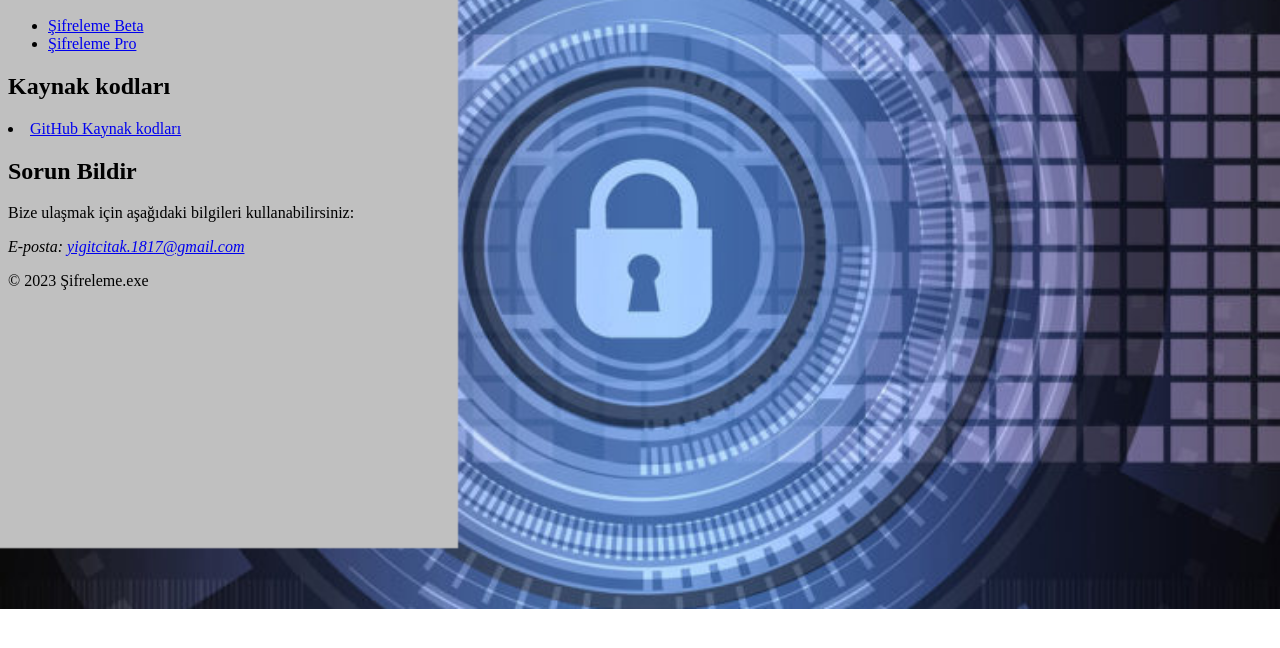
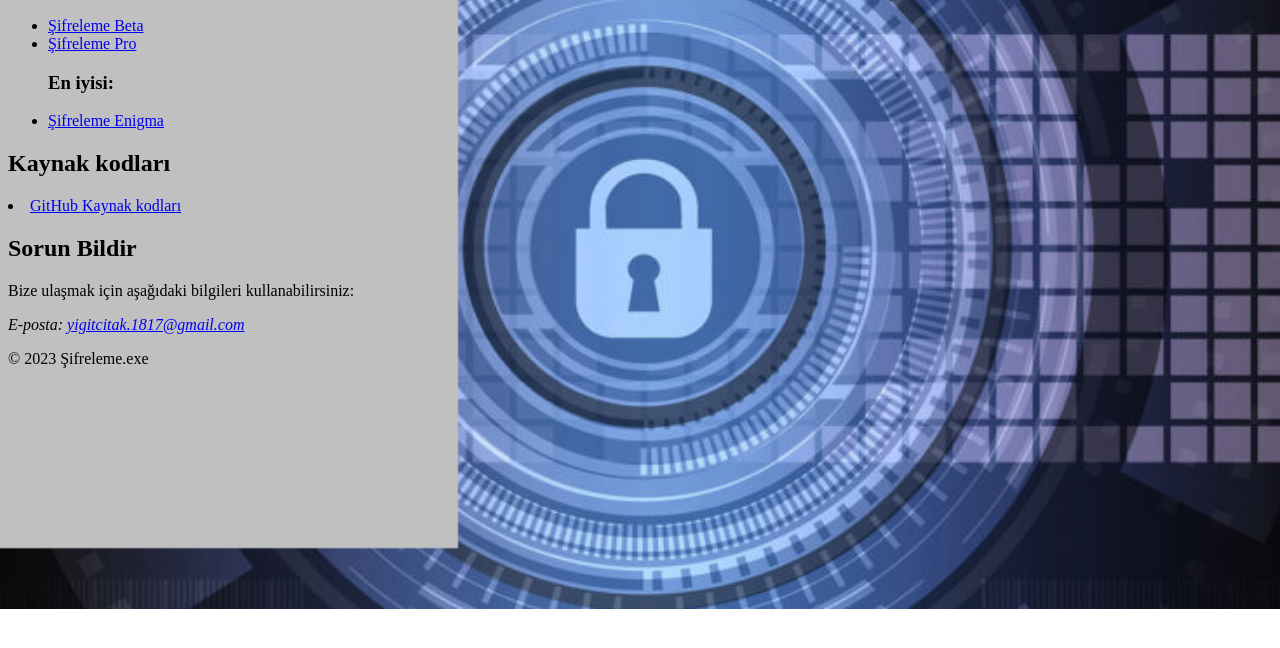
Before and after one commit to Yigit-2023/sifreleme.github.io, a plain HTML site: page index.html in a window 1280 px wide. Shown: the part 110-758 px from the top of the page. Drawn offline with Linux system fonts and the light colour scheme.

Commit message:
Update index.html
new program: enigma

```diff
--- a/index.html
+++ b/index.html
@@ -23,6 +23,8 @@
                 <h2>İndir:</h2>
                 <li><a href="https://s2.dosya.tc/server26/pzi0xn/Sifreleme_beta.exe.html">Şifreleme Beta</a></li>
                 <li><a href="https://s6.dosya.tc/server16/wilesk/Sifreleme_pro.exe.html">Şifreleme Pro</a></li>
+                <h3>En iyisi:</h3>
+                <li><a href="https://s2.dosya.tc/server26/b1zpry/Sifreleme_Enigma.exe.html">Şifreleme Enigma</a></li
 
             </ul>
         </nav>
```
